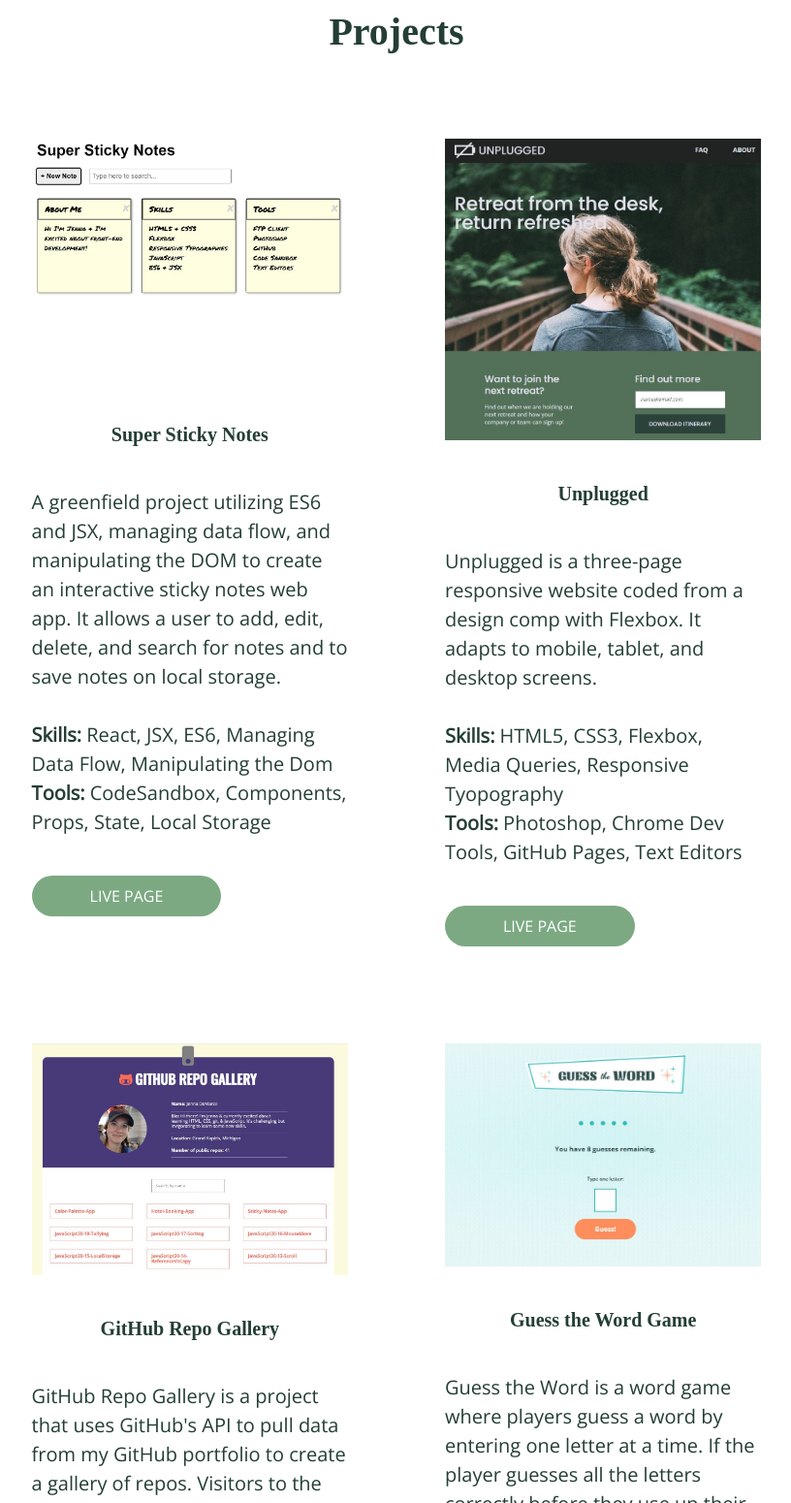
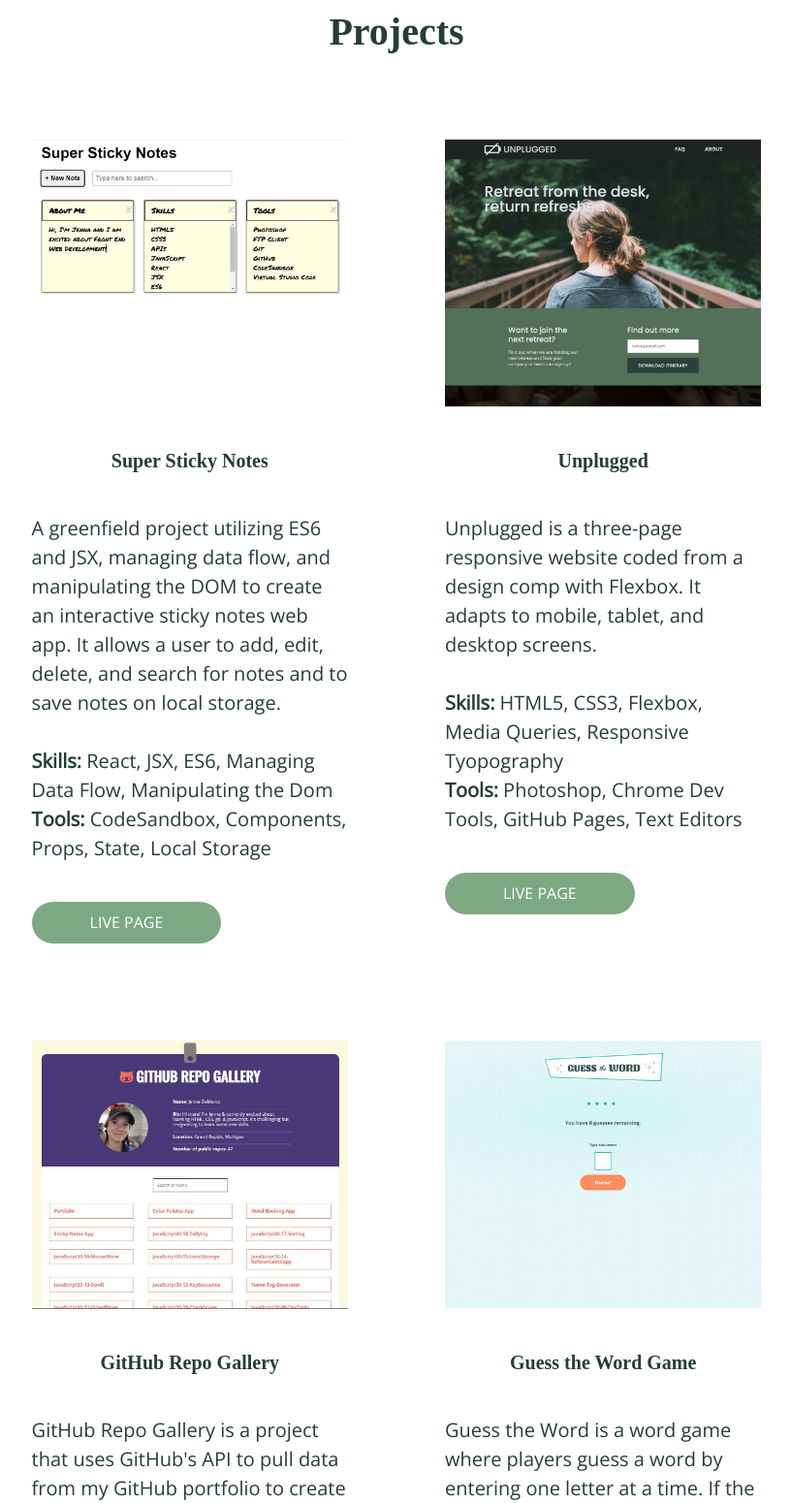
Before and after one commit to jennademarco/Portfolio, a website built with Parcel: page index.html in a window 1280 px wide. Shown: the part 696-2246 px from the top of the page at 97% size, without its empty margins (231-1047 px from the left). Built offline with nearby package versions, Linux system fonts and the light colour scheme; files whose address does not match are found by name; a web font is replaced by a local one.

Commit message:
Resized project images for continuity

```diff
--- a/css/main.css
+++ b/css/main.css
@@ -364,7 +364,7 @@ header h2 {
 
 .home-portfolio-piece figure {
   width: 100%;
-  object-fit: contain;
+  object-fit: scale-down;
 }
 
 .home-portfolio-piece a {
--- a/index.html
+++ b/index.html
@@ -61,7 +61,7 @@
             <div class="home-portfolio-piece">
               <figure>
                 <a href="https://otch5j.csb.app/">
-                  <img src=".//img/A.SSN.JPG" id="super-sticky-notes" alt="sticky notes app">
+                  <img src=".//img/A.Test.JPG" id="super-sticky-notes" alt="sticky notes app">
                 </a>
               </figure>
               <h4>Super Sticky Notes</h4>
@@ -73,7 +73,7 @@
             <div class="home-portfolio-piece">
               <figure>
                 <a href="https://jennademarco.github.io/project-unplugged/">
-                  <img src=".//img/B.Unplugged.JPG" id="Unplugged" alt="unplugged website">
+                  <img src=".//img/B.Test.JPG" id="Unplugged" alt="unplugged website">
                 </a>
               </figure>
               <h4>Unplugged</h4>
@@ -85,7 +85,7 @@
             <div class="home-portfolio-piece">
               <figure>
                 <a href="https://jennademarco.github.io/github-repo-gallery/">
-                  <img src=".//img/C.GitHubRG.JPG" id="github-repo-gallery" alt="github-repo-gallery">
+                  <img src=".//img/C.Test.JPG" id="github-repo-gallery" alt="github-repo-gallery">
                 </a>
               </figure>
               <h4>GitHub Repo Gallery</h4>
@@ -97,7 +97,7 @@
             <div class="home-portfolio-piece">
               <figure>
                 <a href="https://jennademarco.github.io/guess-the-word/">
-                  <img src=".//img/D.GtW.JPG" id="guess-the-word" alt="guess the word game">
+                  <img src=".//img/D.Test.JPG" id="guess-the-word" alt="guess the word game">
                 </a>
               </figure>
               <h4>Guess the Word Game</h4>
```
Also changed, not shown: img/A.Test.JPG (added), img/B.Test.JPG (added), img/C.Test.JPG (added), img/D.Test.JPG (added).
